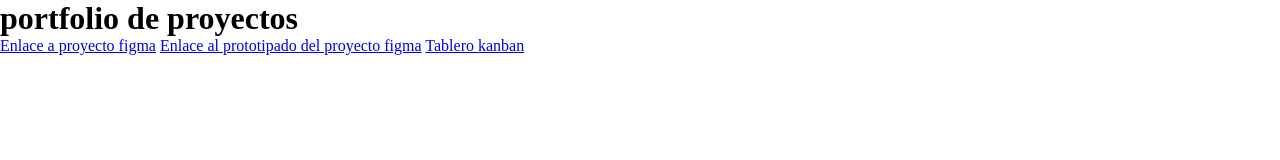
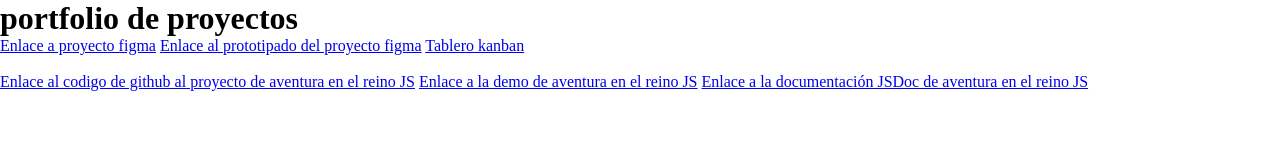
Before and after one commit to Rebelan/portfolio-proyectos, a plain HTML site: page index.html in a window 1280 px wide. Drawn offline with Linux system fonts and the light colour scheme.

Commit message:
todo lo relacionado con Aventura en el reino JS

```diff
--- a/index.html
+++ b/index.html
@@ -13,5 +13,11 @@
   <a href="https://www.figma.com/design/ydbwgfrMiDS2fevqUJQ7gF/guia-de-estilo-y-prototipo?node-id=1-210&t=qp5KEaDD2FixnthJ-1">Enlace a proyecto figma</a>
   <a href="https://rebelan.github.io/prototipo/">Enlace al prototipado del proyecto figma</a>
   <a href="https://rebelan.github.io/tablero-kanban/">Tablero kanban</a>
+  <br>
+  <br>
+  <a href="https://github.com/Rebelan/Aventura-en-el-reino-JS">Enlace al codigo de
+    github al proyecto de aventura en el reino JS</a>
+    <a href="https://rebelan.github.io/Aventura-en-el-reino-JS/">Enlace a la demo de aventura en el reino JS</a>
+    <a href="https://rebelan.github.io/documentacion-Aventura-en-el-reino-JS/">Enlace a la documentación JSDoc de aventura en el reino JS</a>
 </body>
 </html>
```
